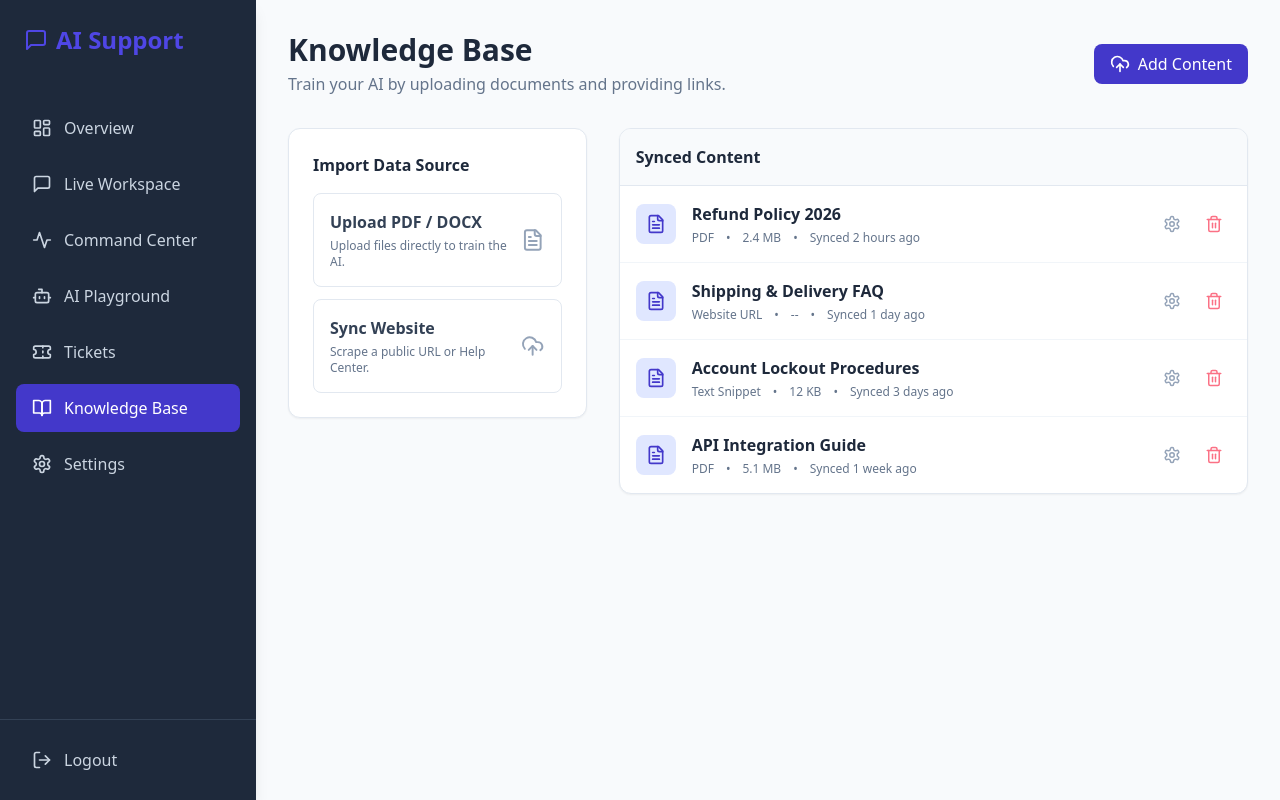
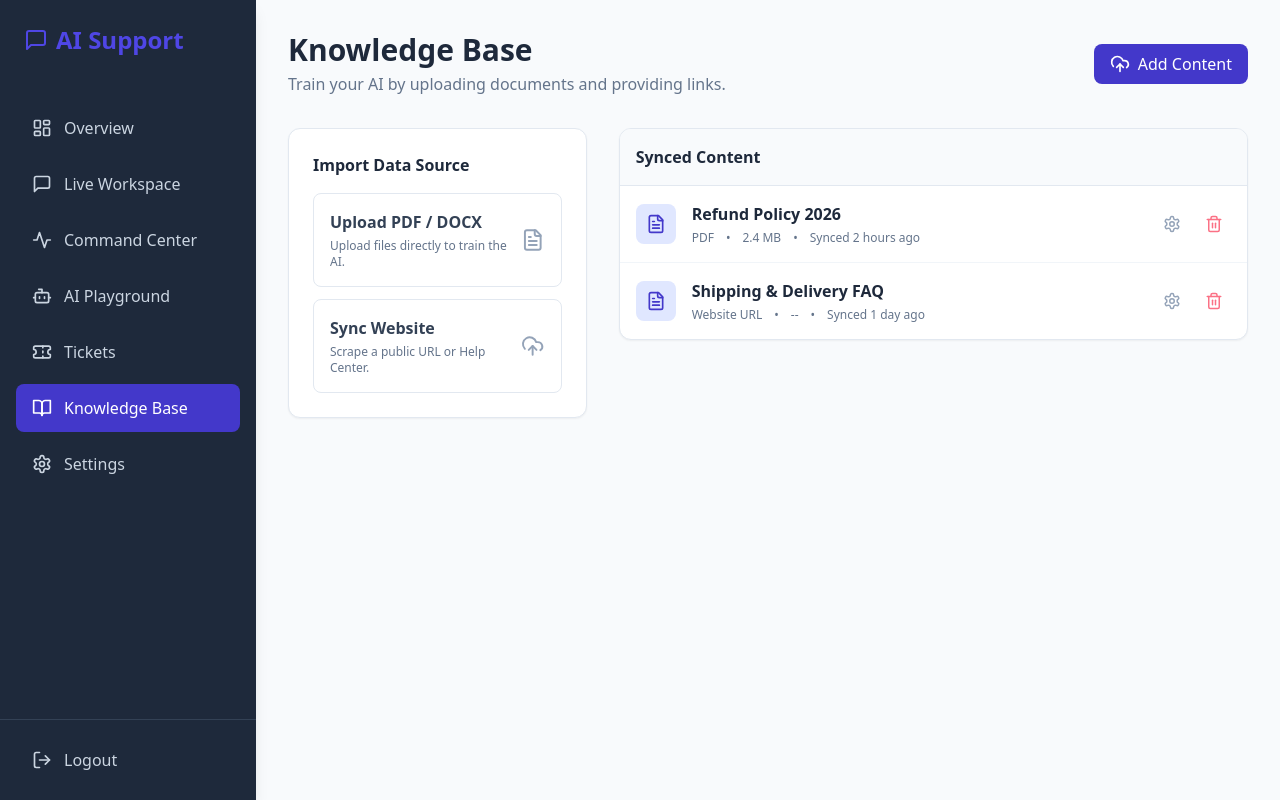
Before and after one commit to rahultwoapl8130/AI_F, a Next.js app: page /admin/knowledge in a window 1280 px wide. Built offline with nearby package versions, Linux system fonts and the light colour scheme.

Commit message:
Show uploaded PDF in knowledge base list dynamically

```diff
--- a/src/app/admin/knowledge/page.jsx
+++ b/src/app/admin/knowledge/page.jsx
@@ -2,17 +2,16 @@
 import React, { useState, useRef } from 'react';
 import { UploadCloud, FileText, Settings, Trash2, Loader2, CheckCircle } from 'lucide-react';
 
-const documents = [
+const initialDocuments = [
   { title: 'Refund Policy 2026', type: 'PDF', size: '2.4 MB', synced: '2 hours ago' },
   { title: 'Shipping & Delivery FAQ', type: 'Website URL', size: '--', synced: '1 day ago' },
-  { title: 'Account Lockout Procedures', type: 'Text Snippet', size: '12 KB', synced: '3 days ago' },
-  { title: 'API Integration Guide', type: 'PDF', size: '5.1 MB', synced: '1 week ago' },
 ];
 
 export default function KnowledgeBasePage() {
   const fileInputRef = useRef(null);
   const [isUploading, setIsUploading] = useState(false);
   const [uploadStatus, setUploadStatus] = useState(null);
+  const [documents, setDocuments] = useState(initialDocuments);
 
   const handleFileUpload = async (event) => {
     const file = event.target.files[0];
@@ -35,6 +34,16 @@ export default function KnowledgeBasePage() {
 
       if (response.ok) {
         setUploadStatus('success');
+
+        // Add new document to list
+        const newDoc = {
+          title: file.name,
+          type: file.name.split('.').pop().toUpperCase(),
+          size: (file.size / (1024 * 1024)).toFixed(1) + ' MB',
+          synced: 'Just now'
+        };
+        setDocuments(prev => [newDoc, ...prev]);
+
         alert("File uploaded successfully! AI is learning it in the background.");
       } else {
         const error = await response.json();
```
